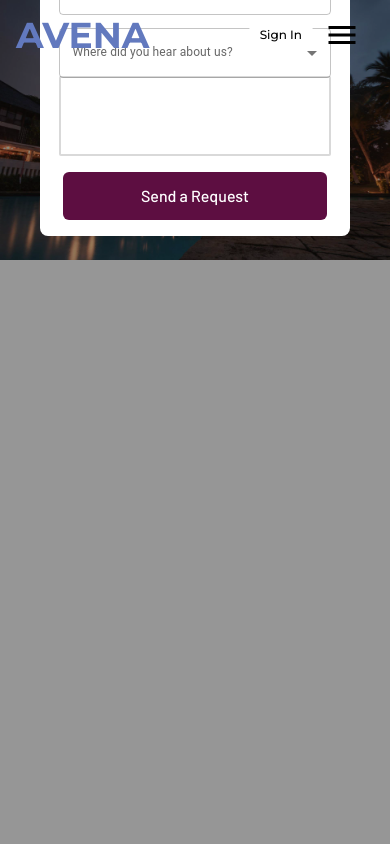
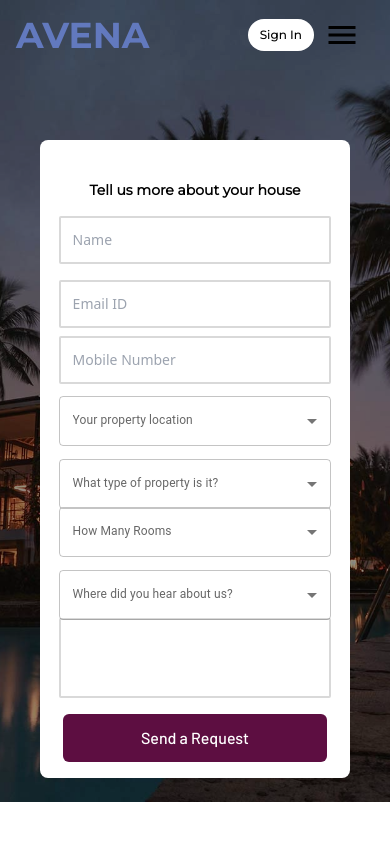
Before and after one commit to CoderAnshul/hotel-web, a React app: page /listyourproperty in a window 390 px wide. Shown: the top 844 px of the page. Built offline with nearby package versions, Linux system fonts and the light colour scheme; the HTML template or start-up script is replaced by a standard one.

Commit message:
Update ListYourProperty.jsx

```diff
--- a/src/Pages/ListYourProperty.jsx
+++ b/src/Pages/ListYourProperty.jsx
@@ -35,7 +35,7 @@ const ListYourProperty = () => {
 
   return (
     <>
-      <div className="min-h-[100vh]  md:min-h-[100vh] lg:h-[90vh] w-full relative overflow-hidden mb-14">
+      <div className="h-[95vh]  md:min-h-[100vh] lg:h-[90vh] w-full relative overflow-hidden mb-14">
         <div className="darkoverlay absolute h-full w-full bg-[#00000069] z-20"></div>
         <div className="wrapper relative h-full w-full object-center flex justify-center items-center lg:block">
           <form
```
